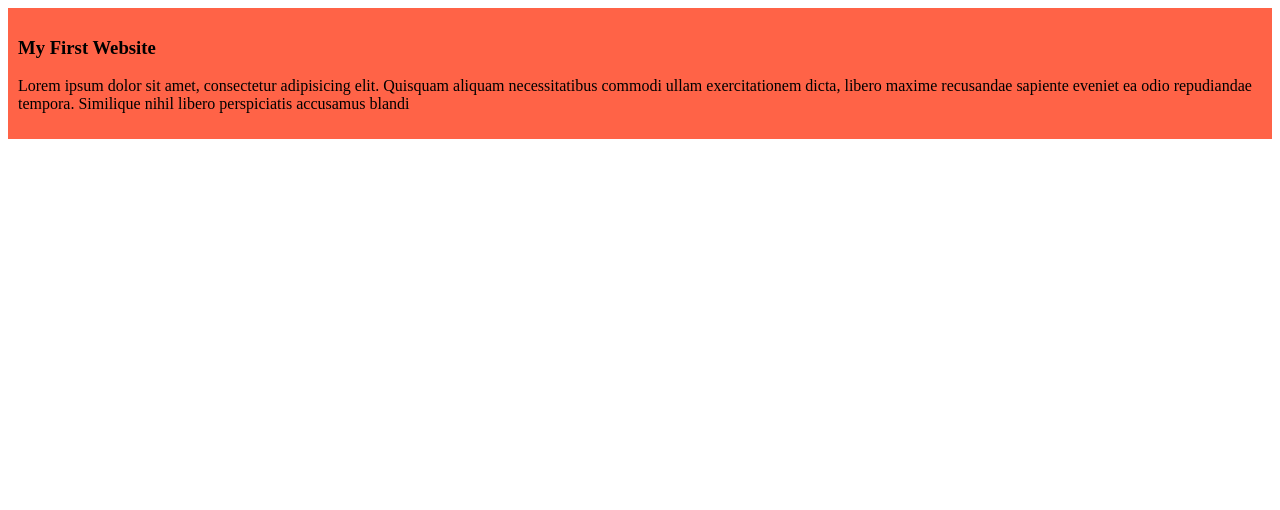
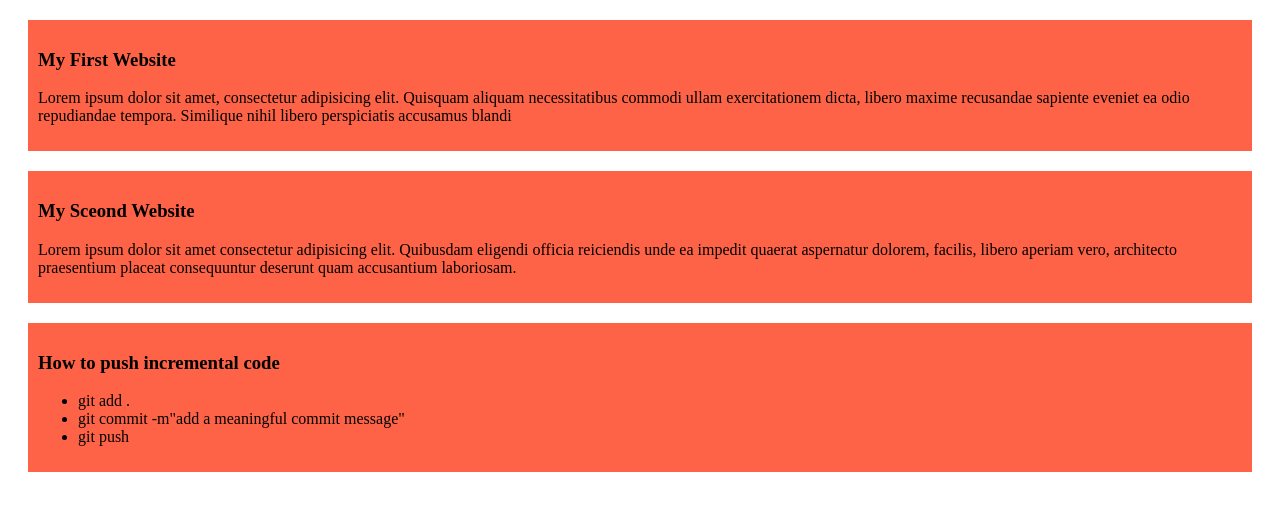
Before and after one commit to nhemon75/my-simple-website, a plain HTML site: page index.html in a window 1280 px wide. Drawn offline with Linux system fonts and the light colour scheme.

Commit message:
added a list to push code

```diff
--- a/index.html
+++ b/index.html
@@ -11,5 +11,17 @@
         <h3>My First Website</h3>
         <p>Lorem ipsum dolor sit amet, consectetur adipisicing elit. Quisquam aliquam necessitatibus commodi ullam exercitationem dicta, libero maxime recusandae sapiente eveniet ea odio repudiandae tempora. Similique nihil libero perspiciatis accusamus blandi</p>
     </div>
+    <div>
+        <h3>My Sceond Website</h3>
+        <p>Lorem ipsum dolor sit amet consectetur adipisicing elit. Quibusdam eligendi officia reiciendis unde ea impedit quaerat aspernatur dolorem, facilis, libero aperiam vero, architecto praesentium placeat consequuntur deserunt quam accusantium laboriosam.</p>
+    </div>
+    <div>
+        <h3>How to  push incremental code</h3>
+        <ul>
+            <li>git add .</li>
+            <li>git commit -m"add a meaningful commit message"</li>
+            <li>git push</li>
+        </ul>
+    </div>
 </body>
 </html>
--- a/styles/blog.css
+++ b/styles/blog.css
@@ -1,4 +1,5 @@
 div{
     background-color: tomato;
     padding: 10px;
+    margin: 20px;
 }
```
